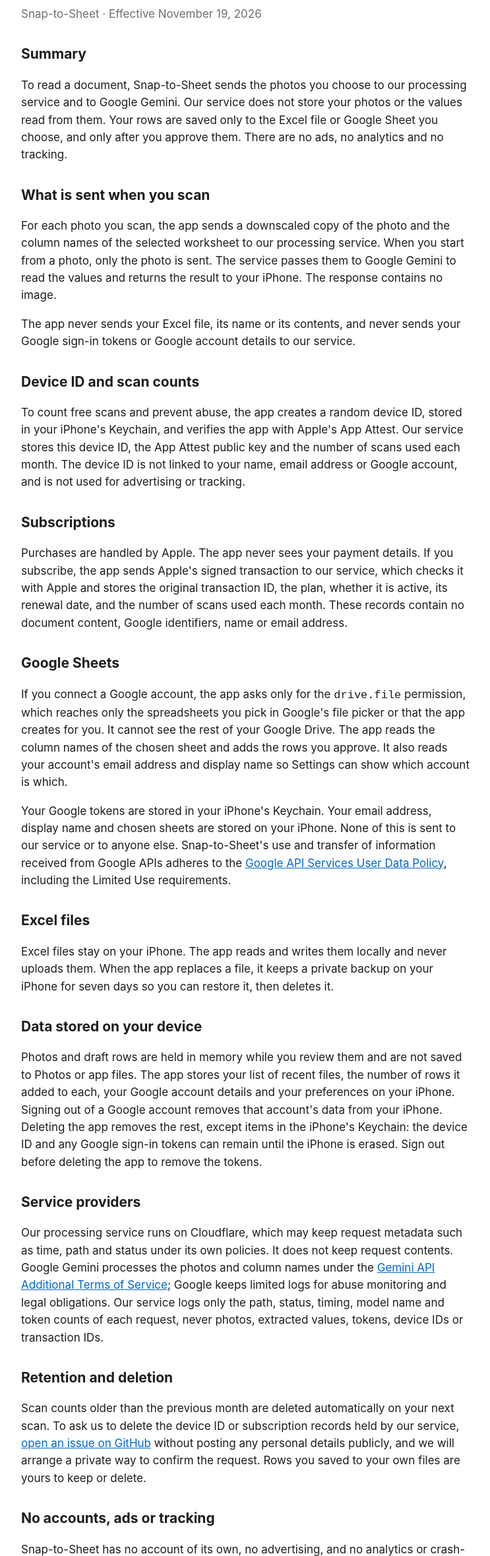
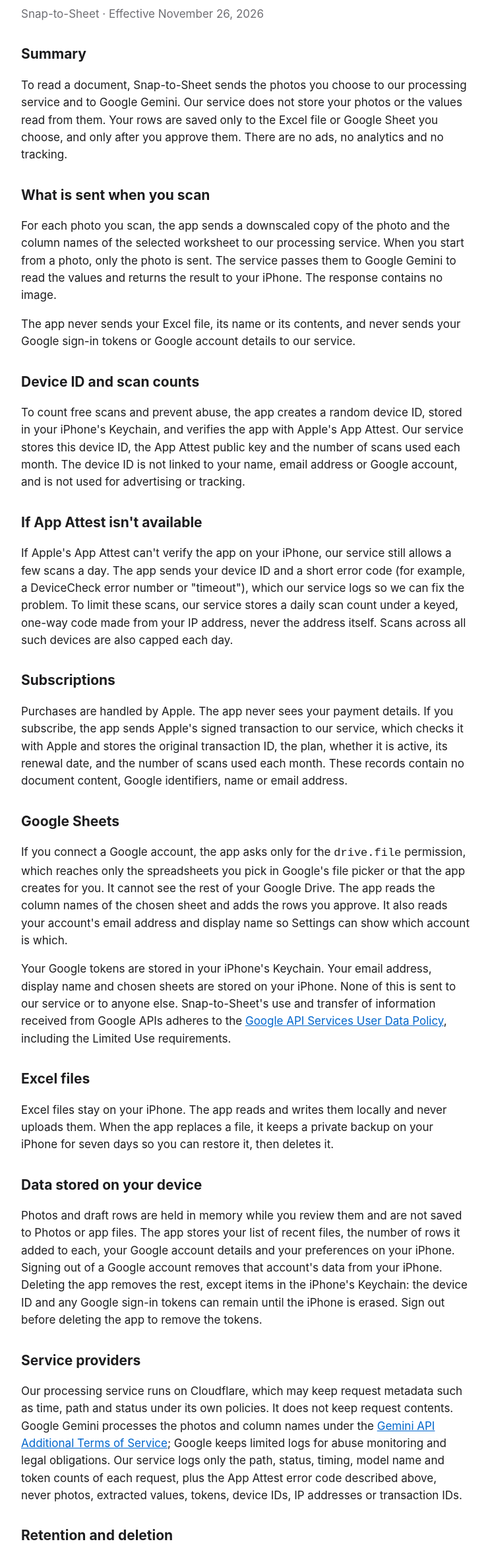
Before and after one commit to sonnyphamcodelink/snap-to-sheet-site, a plain HTML site: page privacy.html in a window 1280 px wide. Shown: the part 152-2510 px from the top of the page at 66% size, without its empty margins (268-1011 px from the left). Drawn offline with Linux system fonts and the light colour scheme.

Commit message:
docs: describe the App Attest fallback in the privacy policy

```diff
--- a/privacy.html
+++ b/privacy.html
@@ -4,7 +4,7 @@
 <body><main>
 <nav><a href="./">Home</a><a href="support.html">Support</a><a href="privacy.html">Privacy Policy</a></nav>
 <h1>Privacy Policy</h1>
-<p class="meta">Snap-to-Sheet · Effective November 19, 2026</p>
+<p class="meta">Snap-to-Sheet · Effective November 26, 2026</p>
 <h2>Summary</h2>
 <p>To read a document, Snap-to-Sheet sends the photos you choose to our processing service and to Google Gemini. Our service does not store your photos or the values read from them. Your rows are saved only to the Excel file or Google Sheet you choose, and only after you approve them. There are no ads, no analytics and no tracking.</p>
 <h2>What is sent when you scan</h2>
@@ -12,6 +12,8 @@
 <p>The app never sends your Excel file, its name or its contents, and never sends your Google sign-in tokens or Google account details to our service.</p>
 <h2>Device ID and scan counts</h2>
 <p>To count free scans and prevent abuse, the app creates a random device ID, stored in your iPhone's Keychain, and verifies the app with Apple's App Attest. Our service stores this device ID, the App Attest public key and the number of scans used each month. The device ID is not linked to your name, email address or Google account, and is not used for advertising or tracking.</p>
+<h2>If App Attest isn't available</h2>
+<p>If Apple's App Attest can't verify the app on your iPhone, our service still allows a few scans a day. The app sends your device ID and a short error code (for example, a DeviceCheck error number or "timeout"), which our service logs so we can fix the problem. To limit these scans, our service stores a daily scan count under a keyed, one-way code made from your IP address, never the address itself. Scans across all such devices are also capped each day.</p>
 <h2>Subscriptions</h2>
 <p>Purchases are handled by Apple. The app never sees your payment details. If you subscribe, the app sends Apple's signed transaction to our service, which checks it with Apple and stores the original transaction ID, the plan, whether it is active, its renewal date, and the number of scans used each month. These records contain no document content, Google identifiers, name or email address.</p>
 <h2>Google Sheets</h2>
@@ -22,9 +24,9 @@
 <h2>Data stored on your device</h2>
 <p>Photos and draft rows are held in memory while you review them and are not saved to Photos or app files. The app stores your list of recent files, the number of rows it added to each, your Google account details and your preferences on your iPhone. Signing out of a Google account removes that account's data from your iPhone. Deleting the app removes the rest, except items in the iPhone's Keychain: the device ID and any Google sign-in tokens can remain until the iPhone is erased. Sign out before deleting the app to remove the tokens.</p>
 <h2>Service providers</h2>
-<p>Our processing service runs on Cloudflare, which may keep request metadata such as time, path and status under its own policies. It does not keep request contents. Google Gemini processes the photos and column names under the <a href="https://ai.google.dev/gemini-api/terms">Gemini API Additional Terms of Service</a>; Google keeps limited logs for abuse monitoring and legal obligations. Our service logs only the path, status, timing, model name and token counts of each request, never photos, extracted values, tokens, device IDs or transaction IDs.</p>
+<p>Our processing service runs on Cloudflare, which may keep request metadata such as time, path and status under its own policies. It does not keep request contents. Google Gemini processes the photos and column names under the <a href="https://ai.google.dev/gemini-api/terms">Gemini API Additional Terms of Service</a>; Google keeps limited logs for abuse monitoring and legal obligations. Our service logs only the path, status, timing, model name and token counts of each request, plus the App Attest error code described above, never photos, extracted values, tokens, device IDs, IP addresses or transaction IDs.</p>
 <h2>Retention and deletion</h2>
-<p>Scan counts older than the previous month are deleted automatically on your next scan. To ask us to delete the device ID or subscription records held by our service, <a href="https://github.com/sonnyphamcodelink/snap-to-sheet-site/issues">open an issue on GitHub</a> without posting any personal details publicly, and we will arrange a private way to confirm the request. Rows you saved to your own files are yours to keep or delete.</p>
+<p>Scan counts older than the previous month are deleted automatically on your next scan. Daily counts kept when App Attest isn't available are deleted the same way once they are older than the previous day. To ask us to delete the device ID or subscription records held by our service, <a href="https://github.com/sonnyphamcodelink/snap-to-sheet-site/issues">open an issue on GitHub</a> without posting any personal details publicly, and we will arrange a private way to confirm the request. Rows you saved to your own files are yours to keep or delete.</p>
 <h2>No accounts, ads or tracking</h2>
 <p>Snap-to-Sheet has no account of its own, no advertising, and no analytics or crash-reporting SDKs. It does not track you across apps or websites and does not sell or share personal data.</p>
 <h2>Children</h2>
```
